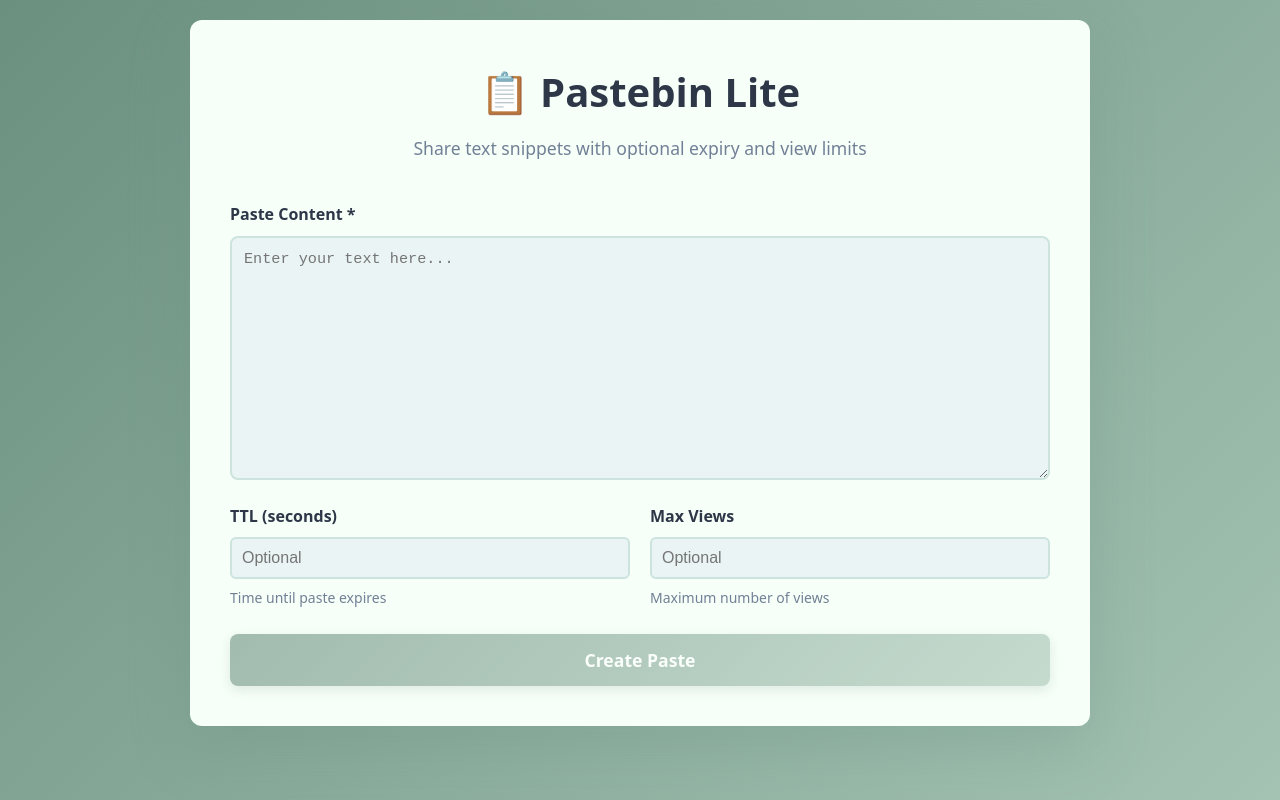
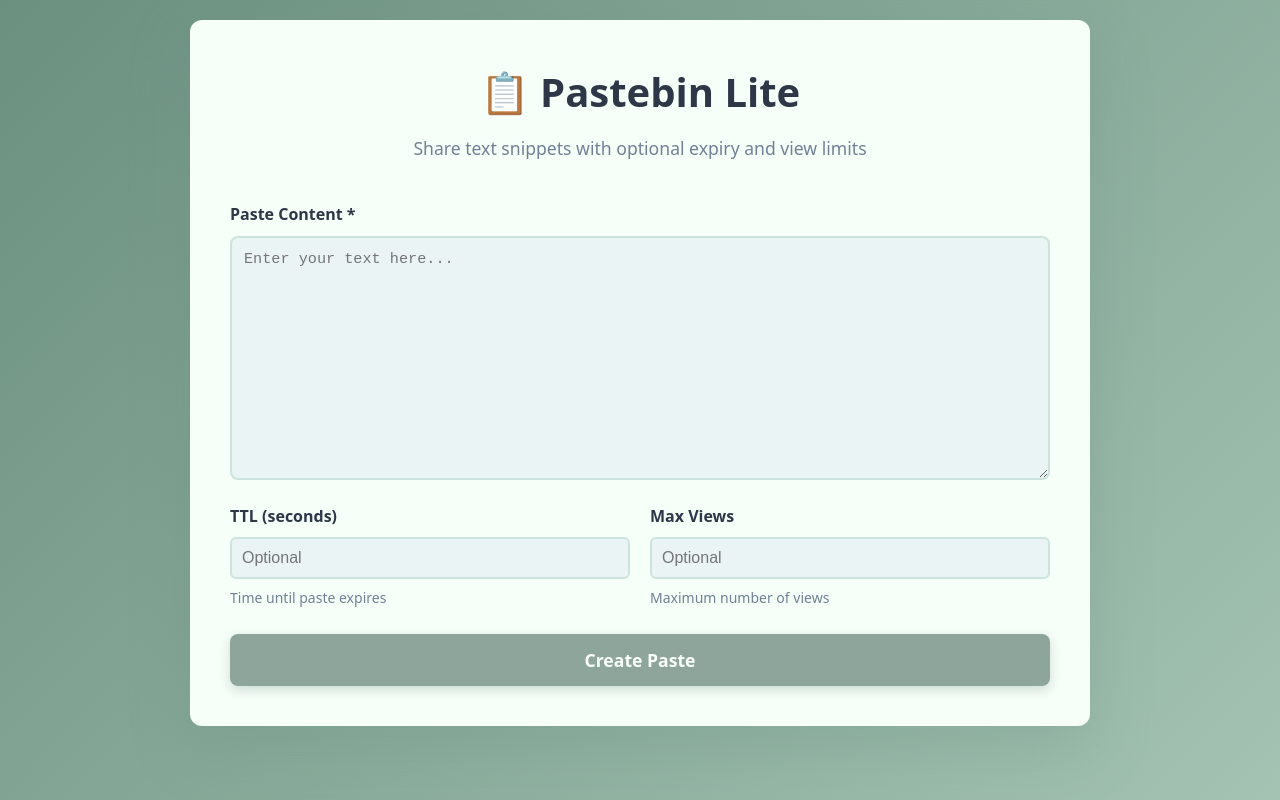
Before and after one commit to Ankita27052002/Pastebin-Lite, a React (Vite) app in the folder frontend/: page / in a window 1280 px wide. Built offline with nearby package versions, Linux system fonts and the light colour scheme.

Commit message:
Make Create Paste button darker with solid dark green color

```diff
--- a/frontend/src/App.css
+++ b/frontend/src/App.css
@@ -169,20 +169,21 @@
 
 .btn-submit {
   padding: 14px 32px;
-  background: linear-gradient(135deg, #6b9080 0%, #a4c3b2 100%);
+  background: #4a6b5e;
   color: white;
   border: none;
   border-radius: 8px;
   font-size: 1.1rem;
   font-weight: 700;
   cursor: pointer;
-  transition: transform 0.2s, opacity 0.2s, box-shadow 0.2s;
-  box-shadow: 0 4px 12px rgba(107, 144, 128, 0.3);
+  transition: transform 0.2s, opacity 0.2s, box-shadow 0.2s, background 0.2s;
+  box-shadow: 0 4px 12px rgba(74, 107, 94, 0.4);
 }
 
 .btn-submit:hover:not(:disabled) {
+  background: #3d5a4f;
   transform: translateY(-2px);
-  box-shadow: 0 6px 20px rgba(107, 144, 128, 0.5);
+  box-shadow: 0 6px 20px rgba(74, 107, 94, 0.6);
 }
 
 .btn-submit:disabled {
```
